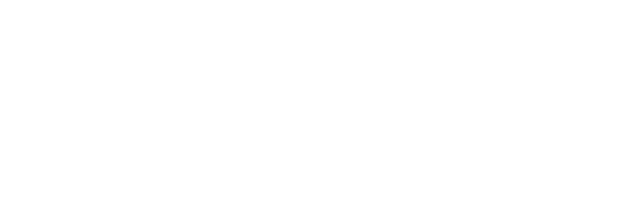
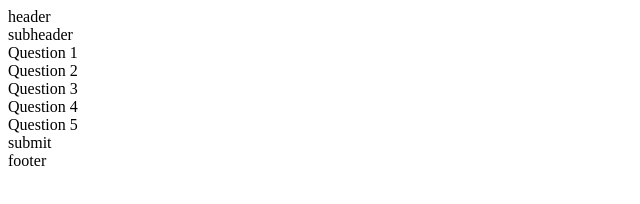
Before and after one commit to Dec1an-Kennedy/my-pp2-quiz, a plain HTML site: page index.html in a window 1280 px wide. Shown: the whole page, without its empty margins (0-640 px from the left). Drawn offline with Linux system fonts and the light colour scheme.

Commit message:
add basic structure to index.html

```diff
--- a/index.html
+++ b/index.html
@@ -8,5 +8,19 @@
 </head>
 <body>
 
+<section>header</section>
+
+<section>subheader</section>
+
+<section>Question 1</section>
+<section>Question 2</section>
+<section>Question 3</section>
+<section>Question 4</section>
+<section>Question 5</section>
+
+<section>submit</section>
+
+<section>footer</section>
+
 </body>
 </html>
```
